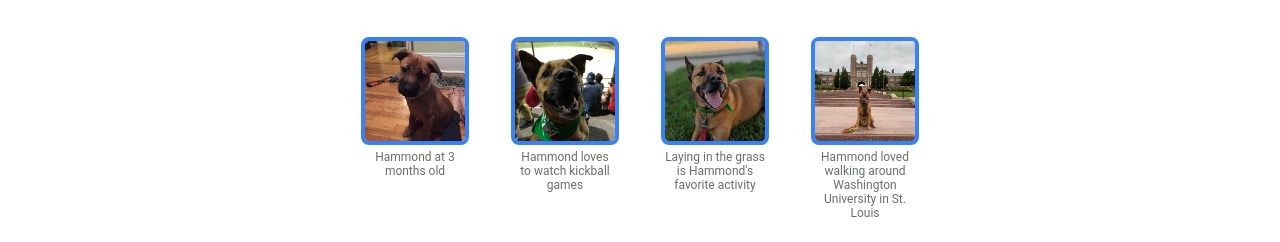
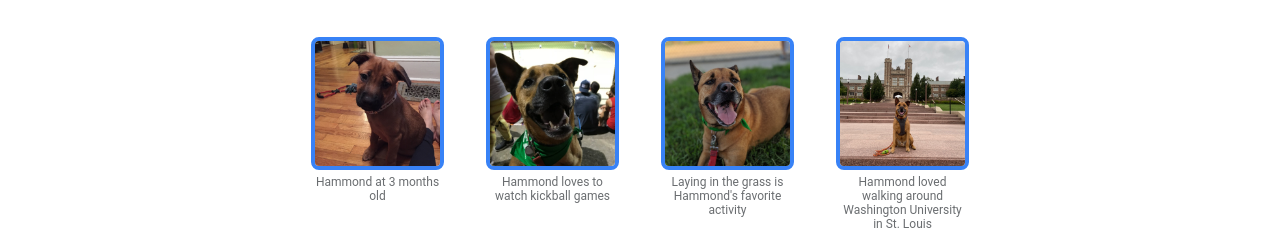
Before and after one commit to e-karr/odin-landing-page, a plain HTML site: page index.html in a window 1280 px wide. Shown: the part 558-800 px from the top of the page. Drawn offline with Linux system fonts and the light colour scheme.

Commit message:
Edit card size

```diff
--- a/styles.css
+++ b/styles.css
@@ -98,15 +98,15 @@ button {
     display: flex;
     flex-direction: column;
     align-items: center;
-    width: 100px;
+    width: 125px;
     gap: 5px;
 }
 
 .card-image {
     border: 4px solid #3882F6;
     border-radius: 8px;
-    height: 100px;
-    width: 100px;
+    height: 125px;
+    width: 125px;
     object-fit: cover;
 }
 
```
